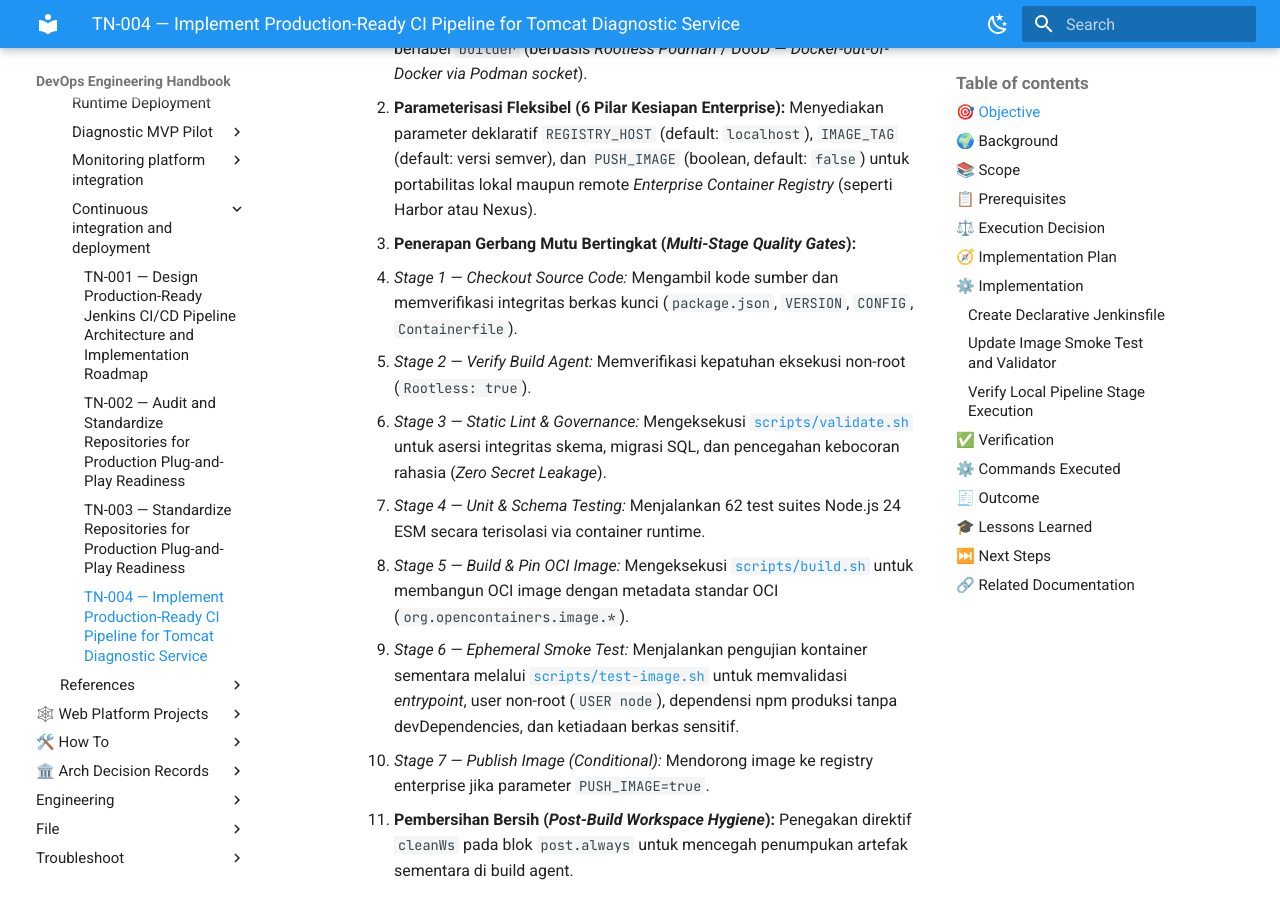
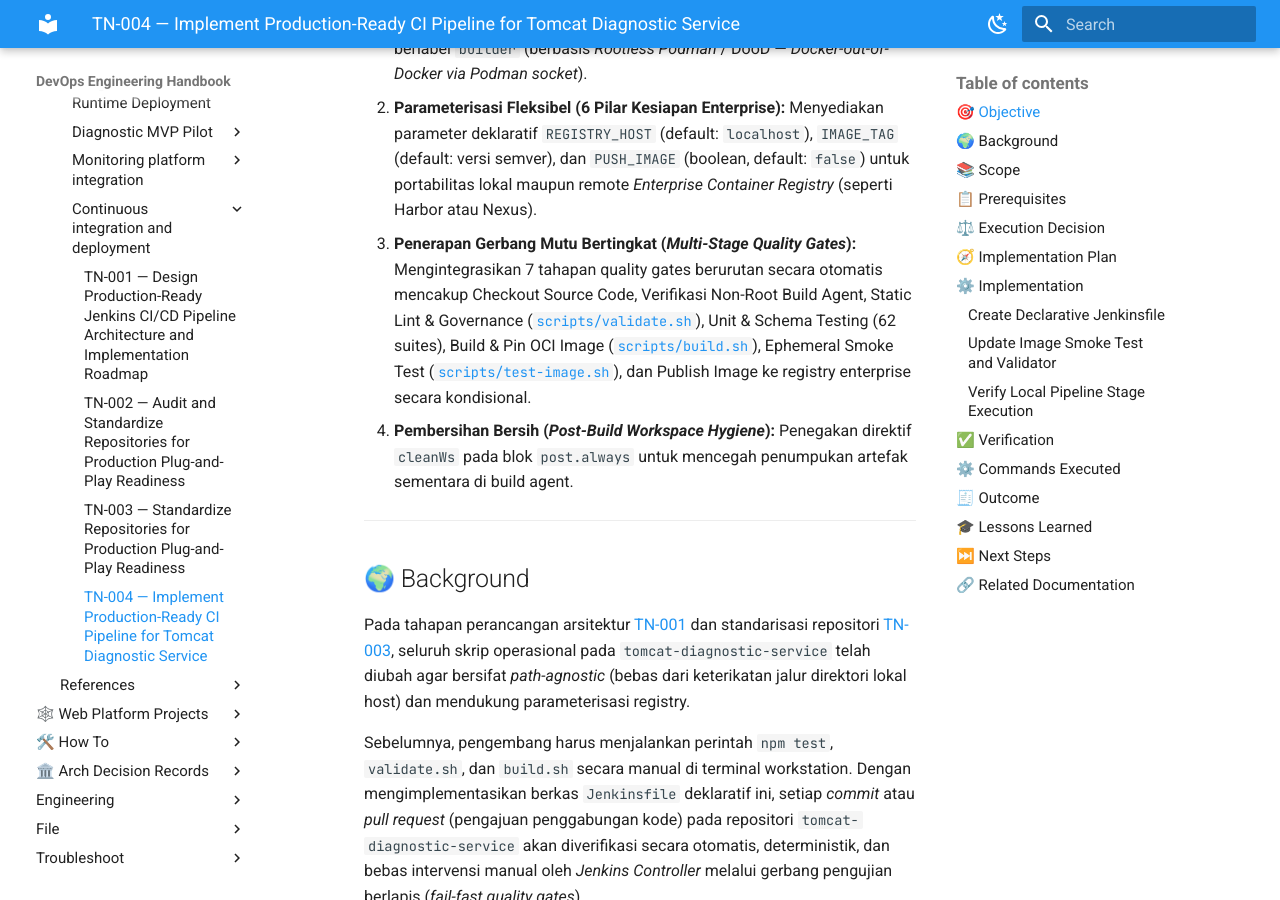
Before and after one commit to edkas07-oss/devops-handbook, an MkDocs documentation site: the page built from docs/projects/tomcat-monitoring/engineering-journal/continuous-integration-and-deployment/TN-004-implement-production-ready-ci-pipeline-for-diagnostic-service.md, in a window 1280 px wide and 900 px high, scrolled down 1256 px. Built offline with MkDocs 1.6.1 and Material for MkDocs 9.7.7, drawn with Linux system fonts in a browser that asks for light colours.

Commit message:
docs(journal): streamline objective numbering and roadmap references in ci-cd journals

```diff
--- a/docs/projects/tomcat-monitoring/engineering-journal/continuous-integration-and-deployment/TN-004-implement-production-ready-ci-pipeline-for-diagnostic-service.md
+++ b/docs/projects/tomcat-monitoring/engineering-journal/continuous-integration-and-deployment/TN-004-implement-production-ready-ci-pipeline-for-diagnostic-service.md
@@ -23,14 +23,7 @@ Mengimplementasikan berkas *pipeline* (alur otomasi) deklaratif [`Jenkinsfile`](
 
 1. **Deklarasi Pipeline as Code Deklaratif:** Menyusun berkas `Jenkinsfile` berbasis *Declarative Pipeline Syntax* yang mengeksekusi tahapan CI secara terstruktur pada *dedicated build agent* (kontainer pekerja khusus) berlabel `builder` (berbasis *Rootless Podman* / DooD — *Docker-out-of-Docker via Podman socket*).
 2. **Parameterisasi Fleksibel (6 Pilar Kesiapan Enterprise):** Menyediakan parameter deklaratif `REGISTRY_HOST` (default: `localhost`), `IMAGE_TAG` (default: versi semver), dan `PUSH_IMAGE` (boolean, default: `false`) untuk portabilitas lokal maupun remote *Enterprise Container Registry* (seperti Harbor atau Nexus).
-3. **Penerapan Gerbang Mutu Bertingkat (*Multi-Stage Quality Gates*):**
-   - *Stage 1 — Checkout Source Code:* Mengambil kode sumber dan memverifikasi integritas berkas kunci (`package.json`, `VERSION`, `CONFIG`, `Containerfile`).
-   - *Stage 2 — Verify Build Agent:* Memverifikasi kepatuhan eksekusi non-root (`Rootless: true`).
-   - *Stage 3 — Static Lint & Governance:* Mengeksekusi [`scripts/validate.sh`](file:///home/eddywiyatno/git/tomcat-diagnostic-service/scripts/validate.sh) untuk asersi integritas skema, migrasi SQL, dan pencegahan kebocoran rahasia (*Zero Secret Leakage*).
-   - *Stage 4 — Unit & Schema Testing:* Menjalankan 62 test suites Node.js 24 ESM secara terisolasi via container runtime.
-   - *Stage 5 — Build & Pin OCI Image:* Mengeksekusi [`scripts/build.sh`](file:///home/eddywiyatno/git/tomcat-diagnostic-service/scripts/build.sh) untuk membangun OCI image dengan metadata standar OCI (`org.opencontainers.image.*`).
-   - *Stage 6 — Ephemeral Smoke Test:* Menjalankan pengujian kontainer sementara melalui [`scripts/test-image.sh`](file:///home/eddywiyatno/git/tomcat-diagnostic-service/scripts/test-image.sh) untuk memvalidasi *entrypoint*, user non-root (`USER node`), dependensi npm produksi tanpa devDependencies, dan ketiadaan berkas sensitif.
-   - *Stage 7 — Publish Image (Conditional):* Mendorong image ke registry enterprise jika parameter `PUSH_IMAGE=true`.
+3. **Penerapan Gerbang Mutu Bertingkat (*Multi-Stage Quality Gates*):** Mengintegrasikan 7 tahapan quality gates berurutan secara otomatis mencakup Checkout Source Code, Verifikasi Non-Root Build Agent, Static Lint & Governance ([`scripts/validate.sh`](file:///home/eddywiyatno/git/tomcat-diagnostic-service/scripts/validate.sh)), Unit & Schema Testing (62 suites), Build & Pin OCI Image ([`scripts/build.sh`](file:///home/eddywiyatno/git/tomcat-diagnostic-service/scripts/build.sh)), Ephemeral Smoke Test ([`scripts/test-image.sh`](file:///home/eddywiyatno/git/tomcat-diagnostic-service/scripts/test-image.sh)), dan Publish Image ke registry enterprise secara kondisional.
 4. **Pembersihan Bersih (*Post-Build Workspace Hygiene*):** Penegakan direktif `cleanWs` pada blok `post.always` untuk mencegah penumpukan artefak sementara di build agent.
 
 ---
```
Also changed, not shown: docs/projects/tomcat-monitoring/engineering-journal/continuous-integration-and-deployment/TN-002-audit-and-standardize-repositories-for-production-plug-and-play-readiness.md (+6 -6 lines), docs/projects/tomcat-monitoring/engineering-journal/continuous-integration-and-deployment/TN-003-standardize-repositories-for-production-plug-and-play-readiness.md (+2 -2 lines).
